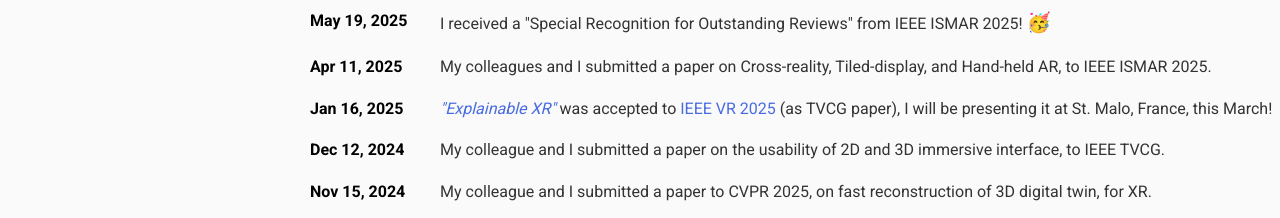
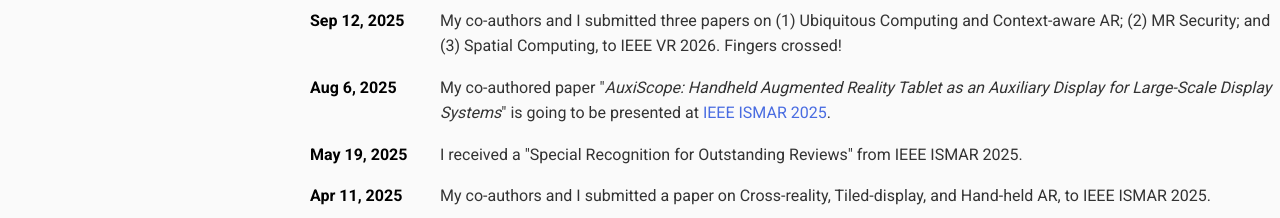
Before and after one commit to yoonsang0910/personal_page, a plain HTML site: page index.html in a window 1280 px wide. Shown: the part 513-731 px from the top of the page. Drawn offline with Linux system fonts and the light colour scheme; no server answers; some icons are missing.

Commit message:
new update

```diff
--- a/index.html
+++ b/index.html
@@ -57,16 +57,21 @@
                 <h2>News</h2>
                 <ul>
                     <li>
+                        <span class="news-date">Sep 12, 2025</span>
+                        <span class="news-content">My co-authors and I submitted three papers on (1) Ubiquitous Computing and Context-aware AR; (2) MR Security; and (3) Spatial Computing, to IEEE VR 2026. Fingers crossed!</span>
+                    </li>
+                    <li>
+                        <span class="news-date">Aug 6, 2025</span>
+                        <span class="news-content">My co-authored paper "<em>AuxiScope: Handheld Augmented Reality Tablet as an Auxiliary Display for Large-Scale Display Systems</em>" is going to be presented at <a href="https://www.ieeeismar.net/2025/" target="_blank">IEEE ISMAR 2025</a>.</span>
+                    </li>
+                    <li>
                         <span class="news-date">May 19, 2025</span>
-                        <span class="news-content"> I received a "Special Recognition for Outstanding Reviews" from IEEE ISMAR 2025! <span class="emoji">🥳</span></span>
+                        <span class="news-content"> I received a "Special Recognition for Outstanding Reviews" from IEEE ISMAR 2025.</span>
+                        <!-- <span class="news-content"> I received a "Special Recognition for Outstanding Reviews" from IEEE ISMAR 2025! <span class="emoji">🥳</span></span> -->
                     </li>
-                    <!-- <li>
-                        <span class="news-date">Apr 11, 2025</span>
-                        <span class="news-content">My colleague and I submitted a paper on Ubiquitous Computing and Context-aware AR, to IEEE ISMAR 2025.</span>
-                    </li> -->
                     <li>
                         <span class="news-date">Apr 11, 2025</span>
-                        <span class="news-content">My colleagues and I submitted a paper on Cross-reality, Tiled-display, and Hand-held AR, to IEEE ISMAR 2025.</span>
+                        <span class="news-content">My co-authors and I submitted a paper on Cross-reality, Tiled-display, and Hand-held AR, to IEEE ISMAR 2025.</span>
                     </li>
                     <li>
                         <!-- <span class="emoji">🥳</span> -->
@@ -76,12 +81,12 @@
                     <li>
                         <!-- <span class="emoji">📝</span> -->
                         <span class="news-date">Dec 12, 2024</span>
-                        <span class="news-content">My colleague and I submitted a paper on the usability of 2D and 3D immersive interface, to IEEE TVCG.</span>
+                        <span class="news-content">My co-author and I submitted a paper on the usability of 2D and 3D immersive interface, to IEEE TVCG.</span>
                     </li>
                     <li>
                         <!-- <span class="emoji">📝</span> -->
                         <span class="news-date">Nov 15, 2024</span>
-                        <span class="news-content">My colleague and I submitted a paper to CVPR 2025, on fast reconstruction of 3D digital twin, for XR.</span>
+                        <span class="news-content">My co-author and I submitted a paper to CVPR 2025, on fast reconstruction of 3D digital twin, for XR.</span>
                     </li>
                     <li>
                         <!-- <span class="emoji">💬</span> -->
@@ -96,7 +101,7 @@
                     <li>
                         <!-- <span class="emoji">📝</span> -->
                         <span class="news-date">Sep 11, 2024</span>
-                        <span class="news-content">My colleagues and I submitted a paper on Cross-virtuality and Visual analytics, to IEEE VR 2025.</span>
+                        <span class="news-content">My co-authors and I submitted a paper on Cross-virtuality and Visual analytics, to IEEE VR 2025.</span>
                     </li>
                 </ul>
             </section>
```
